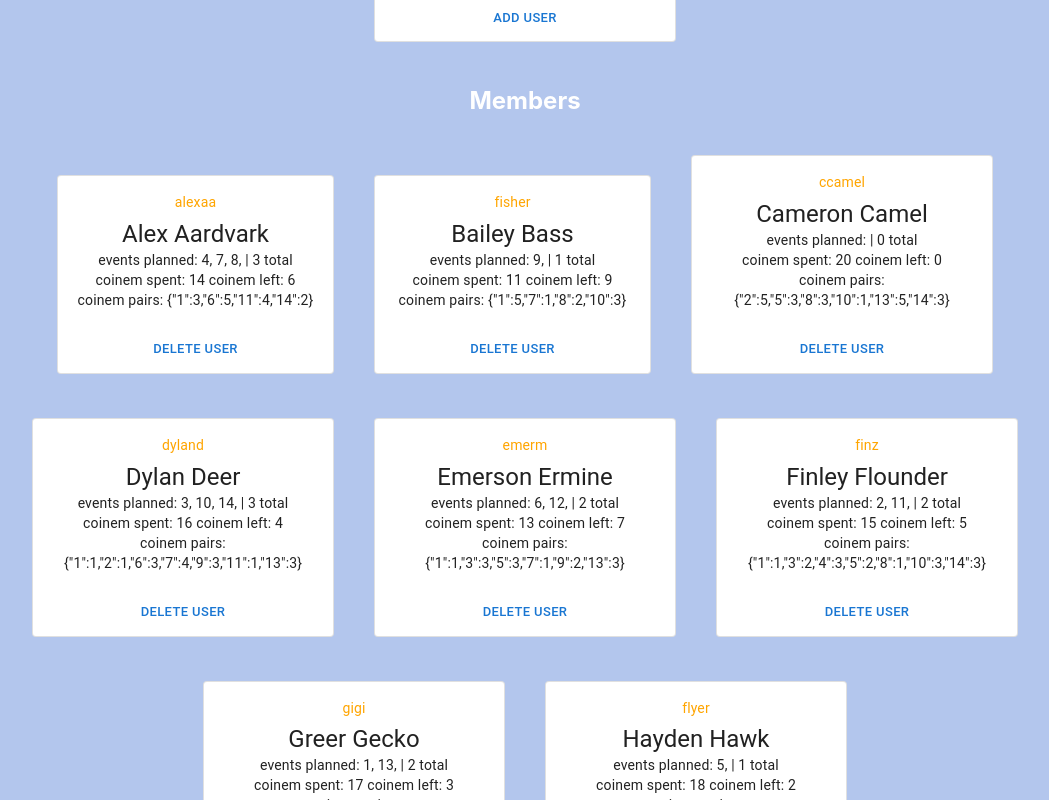
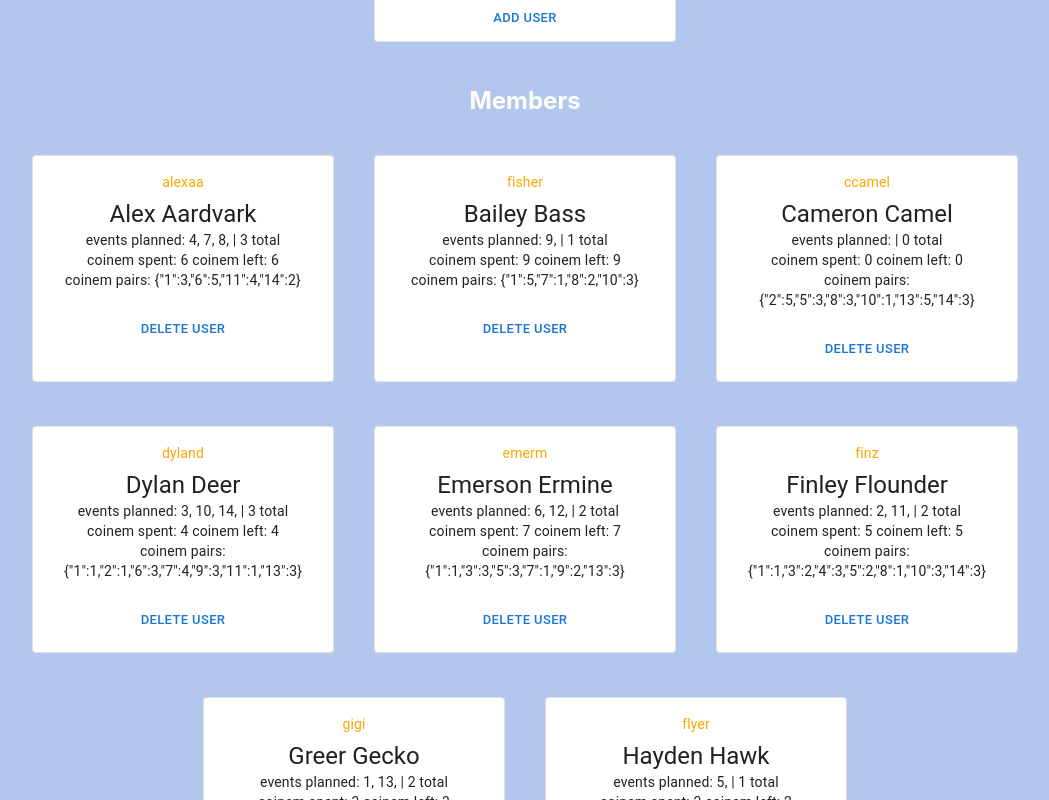
Before and after one commit to selinaes/React-WebApp, a React (Create React App) app: page / in a window 1280 px wide. Shown: the part 940-1740 px from the top of the page, without its empty margins (115-1164 px from the left). Built offline with nearby package versions, Linux system fonts and the light colour scheme.

Commit message:
modularized profiles into a component

```diff
--- a/src/Components/PeoplePage.js
+++ b/src/Components/PeoplePage.js
@@ -1,8 +1,7 @@
 import React from 'react';
-// import ReactDOM from 'react-dom';
 import {Input, InputAdornment, Card, CardContent, Typography, CardActions, Button, FormControl, InputLabel, Select, MenuItem } from '@mui/material';
 import AccountCircle from '@mui/icons-material/AccountCircle';
-let updateUser;
+import Profile from "./Profile";
 const initialData =  {
     "MAX_EVENTS": 3,
     "MAX_COINEM_PER_EVENT": 5,
@@ -340,6 +339,7 @@ const initialData =  {
    }
 
     render() {
+      let updateUser;
       let adminOnly;
       if (this.state.currentUser === "admin") {
           adminOnly = <div>
@@ -365,7 +365,7 @@ const initialData =  {
       </CardContent>
       <CardActions style={{justifyContent: 'center'}}>
         <Button size="small" onClick={this.downloadHandler}>Download file as {this.state.fileName} </Button>
-        <Button size="small" onClick={this.uploadHandler}>Upload a file!{this.state.fileName} </Button>
+        <Button size="small" onClick={this.uploadHandler}>Upload a file!</Button>
       </CardActions>
     </Card>
     </div>;}
@@ -448,30 +448,7 @@ const initialData =  {
           <h2 id="members">Members</h2>
           <div>
             {this.state.members.map (member => (
-
-              <div style ={{ display:"inline-block"}}>
-              <Card sx={{ minWidth: 275, maxWidth:300 }} style={{ margin:20 }} variant="outlined">
-              <CardContent>
-                <Typography sx={{ fontSize: 14 }} color="orange" gutterBottom>
-                { member.username }
-                </Typography>
-                <Typography variant="h5" component="div">
-                  {member.firstname} {member.lastname}
-                </Typography>
-
-                <Typography variant="body2">
-                  events planned: { (this.state.events.filter(event => event.planner === member.username)).map(event => <span>{event.uid}, </span>)}
-                  | { Object.values(this.state.events.filter(event => event.planner === member.username)).length } total
-                  <br/> coinem spent: { this.calculateUserCoinem(member)} coinem left: { this.remainingCoinem(member)}
-                  <br/> coinem pairs: { JSON.stringify(member.coinem)}
-                </Typography>
-
-              </CardContent>
-              <CardActions style={{justifyContent: 'center'}}>
-                <Button size="small" onClick={() => this.deleteHandler(member.username)}>Delete User</Button>
-              </CardActions>
-            </Card>
-            </div>
+              <Profile member={member} events={this.state.events} coinemSpent = { this.calculateUserCoinem(member)} coinemLeft= {this.remainingCoinem(member)} onDelete={() => this.deleteHandler(member.username)}/>
             ))}
                   </div>
                   <h2 id="events">Events</h2>
--- a/src/Components/Profile.js
+++ b/src/Components/Profile.js
@@ -1,38 +1,29 @@
 import React from 'react'
 import {Card, CardContent, Typography, CardActions, Button } from '@mui/material';
 
-class Profile extends React.Component{
-  deleteUser(){
-    this.setState({  //not working atm
-      members: this.props.state.members.filter(member => member.username !== this.props.state.member.username)
-    })
-  }
-    render() {
-      return <Card sx={{ minWidth: 275, maxWidth:300 }} style={{ marginBottom:20 }}variant="outlined" >
+const Profile = props => (
+  <div style ={{ display:"inline-block"}}>
+  <Card sx={{ width:300, height:225 }} style={{ margin:20 }} variant="outlined">
   <CardContent>
-        <Typography sx={{ fontSize: 14 }} color="text.secondary" gutterBottom>
-          Member
+    <Typography sx={{ fontSize: 14 }} color="orange" gutterBottom>
+    { props.member.username }
     </Typography>
     <Typography variant="h5" component="div">
+      {props.member.firstname} {props.member.lastname}
+    </Typography>
 
-          {this.props.state.member.firstname} {this.props.state.member.lastname}
-        </Typography>
-        <Typography sx={{ mb: 1.5 }} color="text.secondary">
-        {this.props.state.member.username}
-        </Typography>
     <Typography variant="body2">
-          events: insert list of events here
-          <br/> coinem: {this.props.state.member.coinem}
-          {/* {JSON.stringify(this.props.state)} */}
+      events planned: { (props.events.filter(event => event.planner === props.member.username)).map(event => <span>{event.uid}, </span>)}
+      | { Object.values(props.events.filter(event => event.planner === props.member.username)).length } total
+      <br/> coinem spent: {props.coinemLeft} coinem left: {props.coinemLeft}
+      <br/> coinem pairs: { JSON.stringify(props.member.coinem)}
     </Typography>
 
   </CardContent>
   <CardActions style={{justifyContent: 'center'}}>
-        {/* <Button size="small" onClick={() => this.updateUser()}>Update User</Button> */}
-        <Button size="small" onClick={() => this.deleteUser()}>Delete User</Button>
+    <Button size="small" onClick={props.onDelete}>Delete User</Button>
   </CardActions>
-    </Card>;
-    }
-  }
-
+</Card>
+</div>
+)
 export default Profile;
```
Lines whose indentation alone changed are shown as unchanged.
